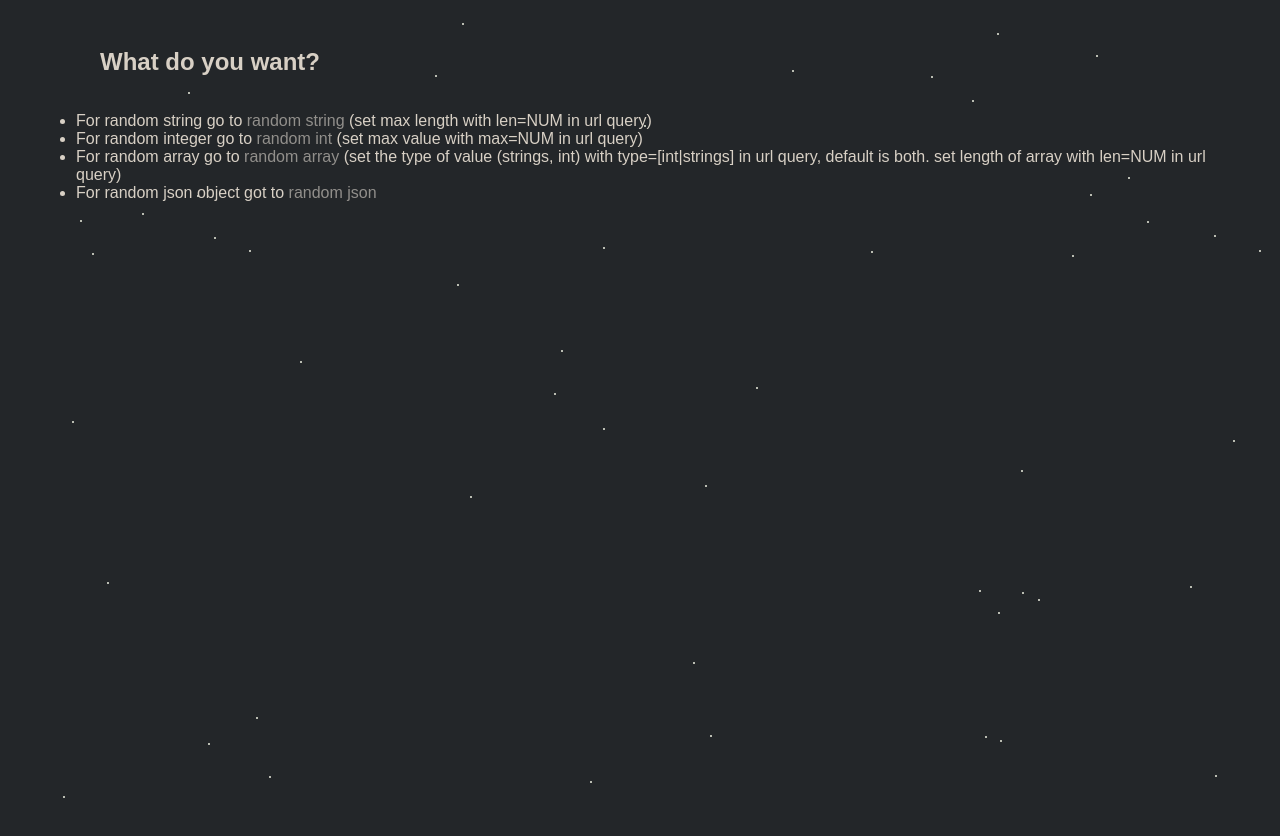
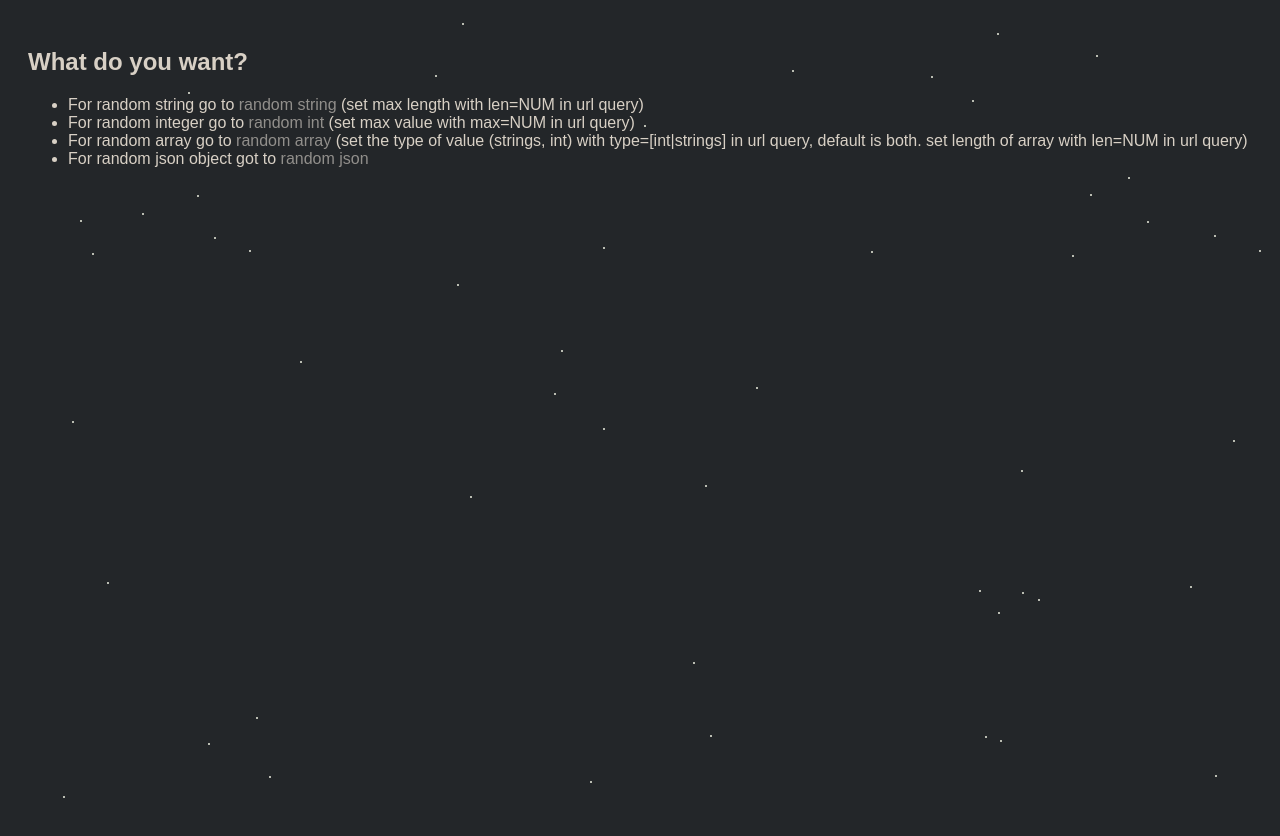
Before and after one commit to ammicco1/random, a website: page views/index.html in a window 1280 px wide. Drawn offline with Linux system fonts and the light colour scheme; files that its build step writes are made by us from their sources; files whose address does not match are found by name.

Commit message:
fix style

```diff
--- a/public/css/index.css
+++ b/public/css/index.css
@@ -8,15 +8,6 @@ body{
 html, body, #container{
     height: 100%;
     overflow: hidden;
-}
-
-ul{
-    padding-top: 1em;
-    padding-left: 3em;
-}
-
-h2{
-    padding-left: 3em;
 }
 
 a{
```
